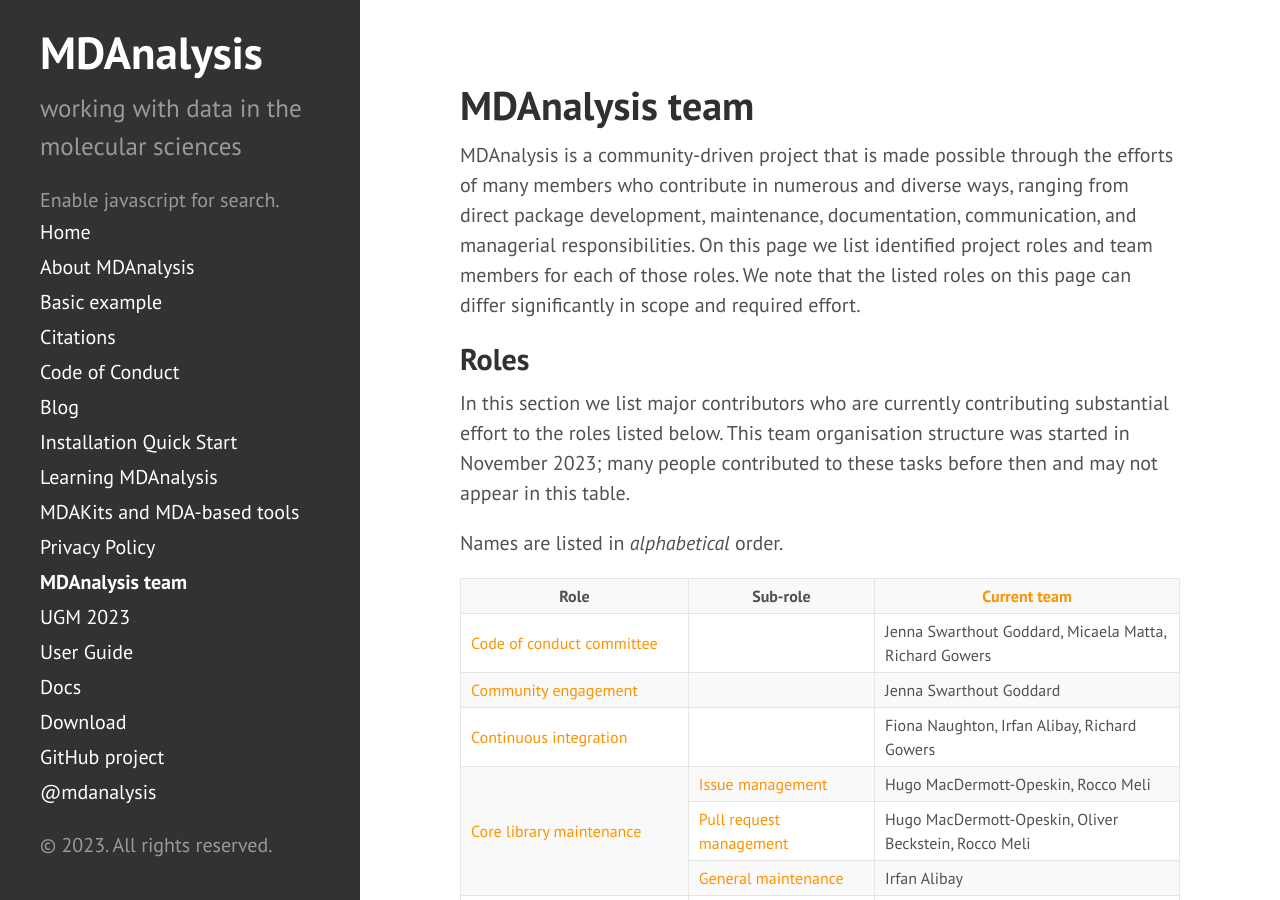
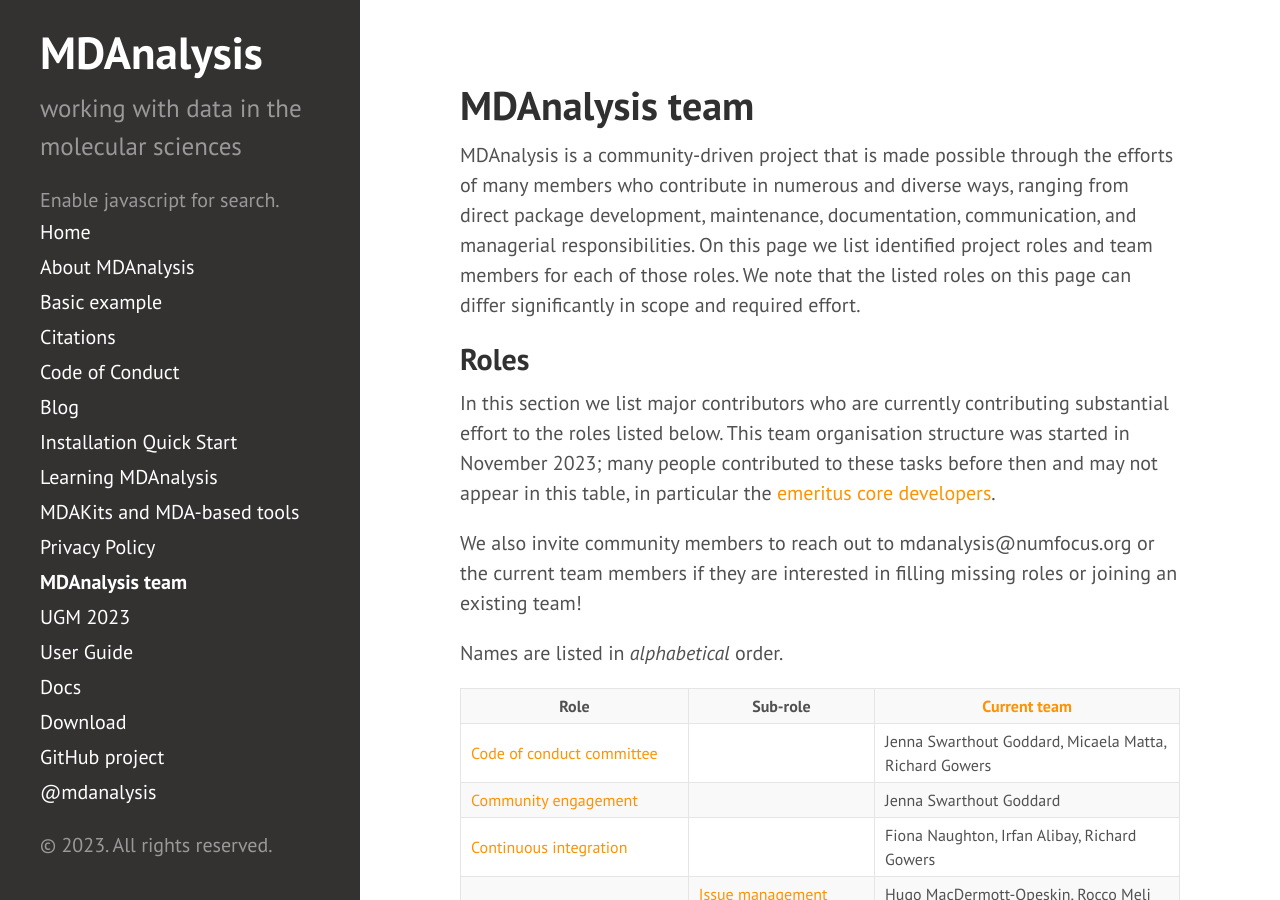
Before and after one commit to MDAnalysis/MDAnalysis.github.io, a Jekyll site: the page built from pages/team.md, in a window 1280 px wide and 900 px high. Built offline with Jekyll 4.4.1, drawn with Linux system fonts in a browser that asks for light colours; comment, search, counter and statistics services are not loaded.

Commit message:
re-add wording on reaching out and emeritus core devs

```diff
--- a/pages/team.md
+++ b/pages/team.md
@@ -7,7 +7,9 @@ MDAnalysis is a community-driven project that is made possible through the effor
 
 ## Roles
 
-In this section we list major contributors who are currently contributing substantial effort to the roles listed below. This team organisation structure was started in November 2023; many people contributed to these tasks before then and may not appear in this table.
+In this section we list major contributors who are currently contributing substantial effort to the roles listed below. This team organisation structure was started in November 2023; many people contributed to these tasks before then and may not appear in this table, in particular the [emeritus core developers]({{ site.url }}{% link about.md %}#mdanalysis-emeriti-core-developers).
+
+We also invite community members to reach out to mdanalysis@numfocus.org or the current team members if they are interested in filling missing roles or joining an existing team!
 
 Names are listed in *alphabetical* order.
 
```
